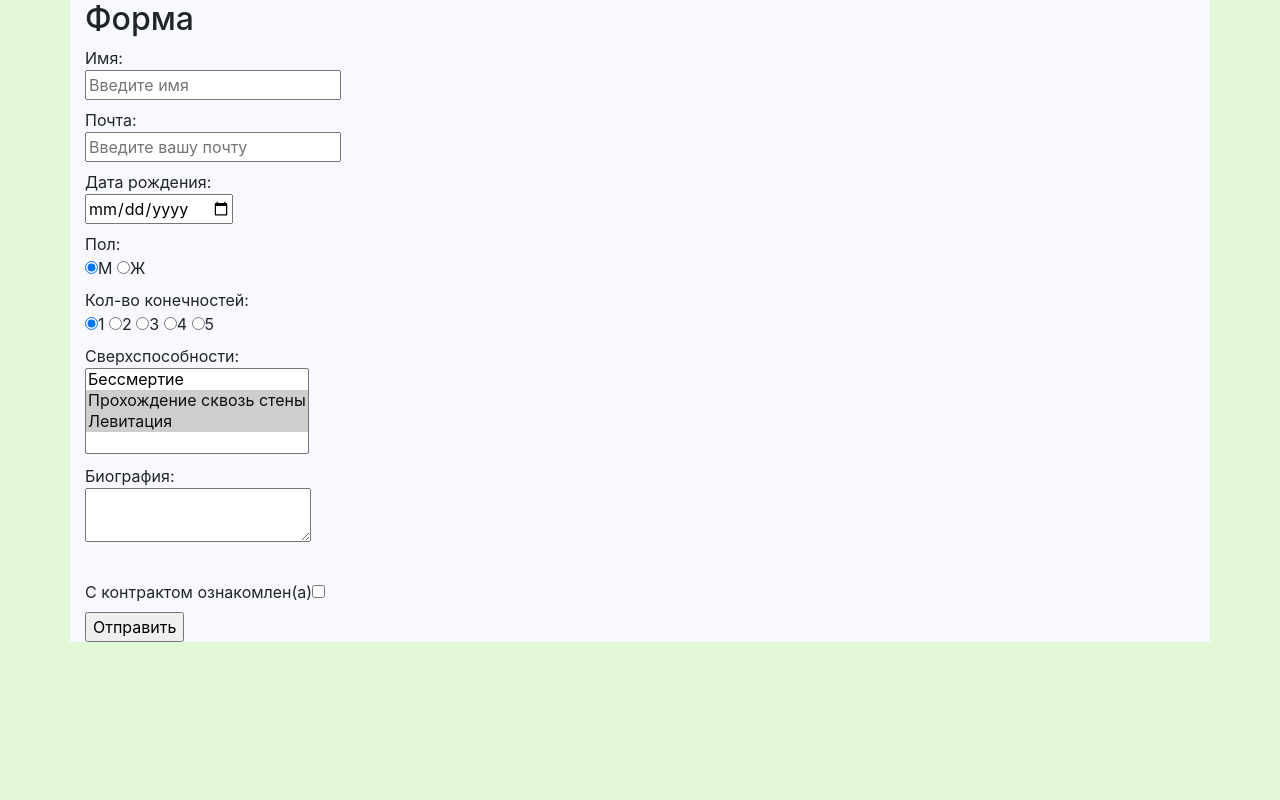
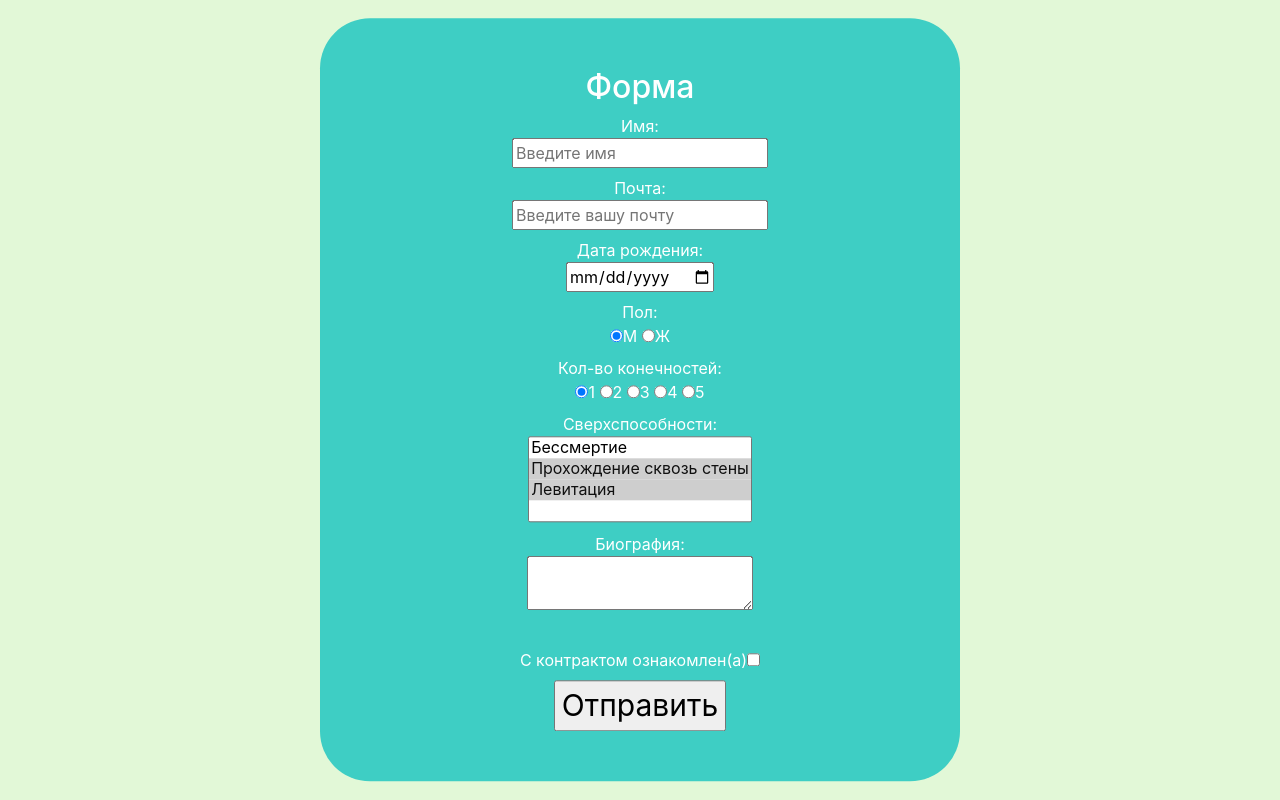
Before and after one commit to PolinaBY/backend-3, a PHP site: page / in a window 1280 px wide. Run offline with PHP 8.4, Linux system fonts and the light colour scheme.

Commit message:
Update style.css

```diff
--- a/style.css
+++ b/style.css
@@ -2,3 +2,20 @@ html,body
 {
   background-color: #e2f8d7;
 }
+.forma
+{
+text-align: center;
+justify-content: center;
+position: absolute;
+  top: 50%;
+  left: 50%;
+  width: 50%;
+  transform: translate(-50%, -50%);
+  background: #3ecec4;
+  color:#fff;
+  border-radius: 50px;
+  padding: 50px;
+}
+.button{
+  font-size: 30px;
+}
```
